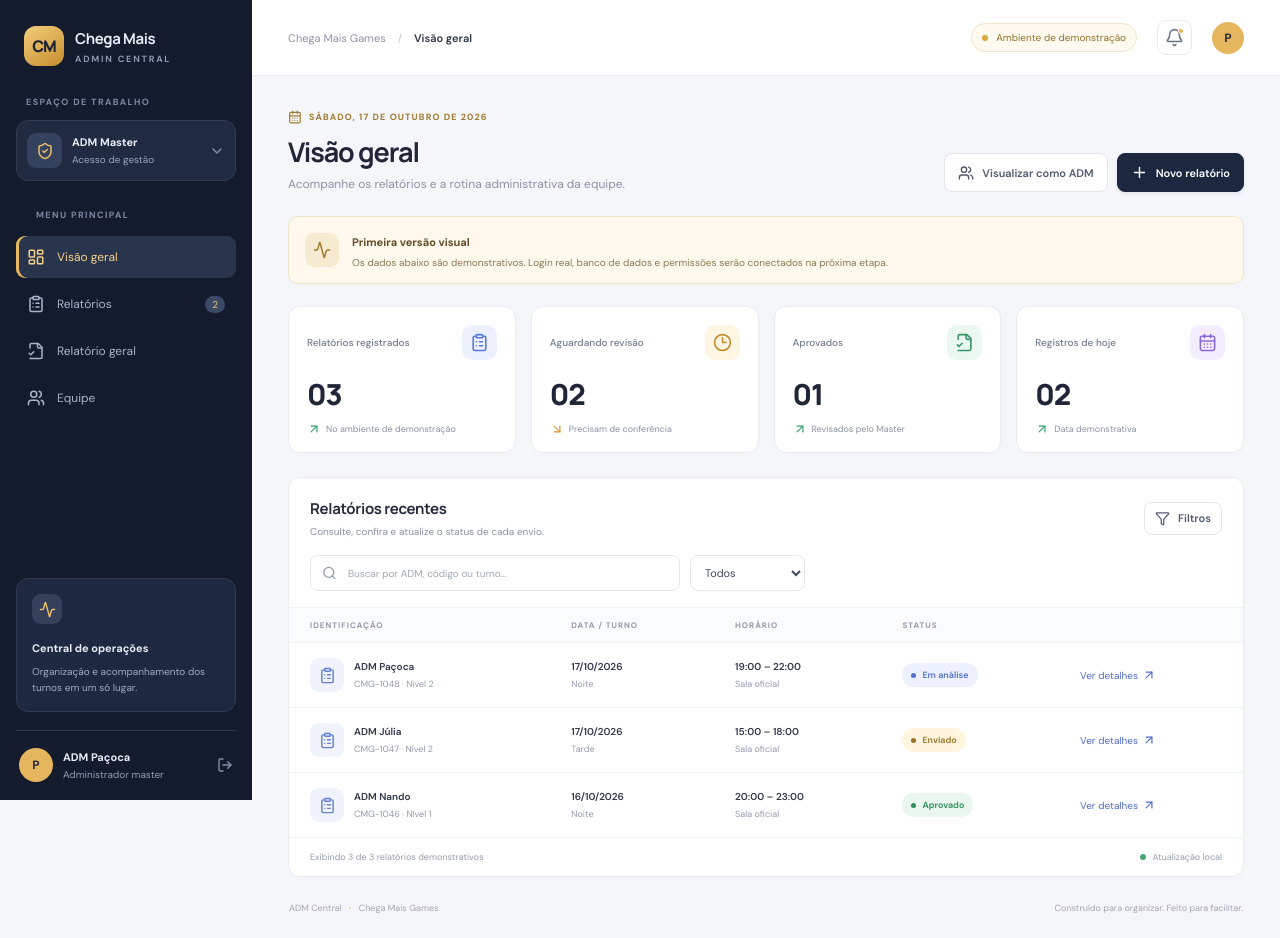
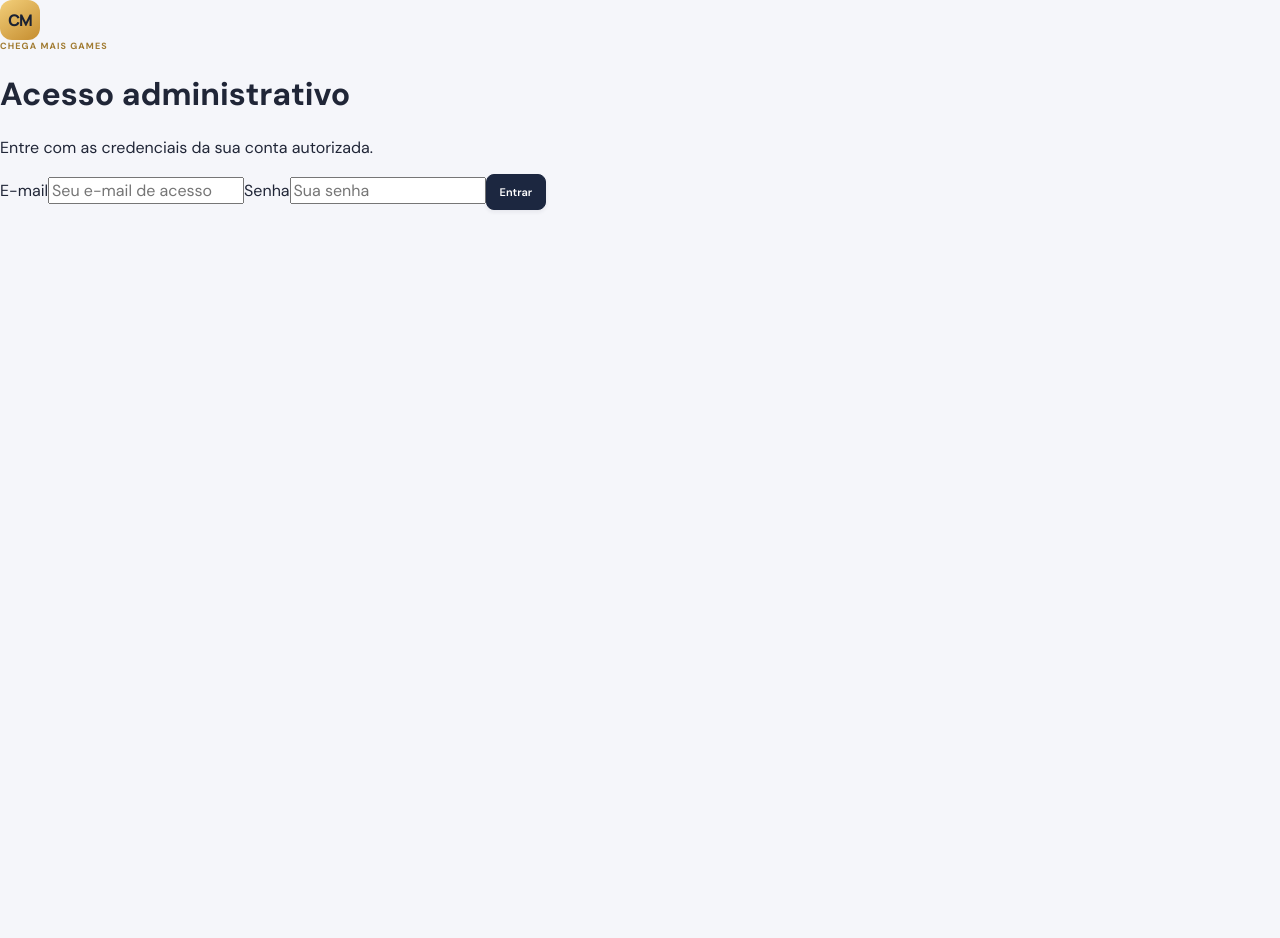
Before and after one commit to droidlokobtos/admschegamais, a React (Vite) app: page / in a window 1280 px wide. After the commit the page ends 800 px from the top, so only its background shows below. Built offline with nearby package versions, Linux system fonts and the light colour scheme; no server answers.

Commit message:
Require Supabase authentication before app access

```diff
--- a/src/main.tsx
+++ b/src/main.tsx
@@ -1,10 +1,10 @@
 import React from "react";
 import { createRoot } from "react-dom/client";
-import App from "./App";
+import AuthGate from "./AuthGate";
 import "./index.css";
 
 createRoot(document.getElementById("root")!).render(
   <React.StrictMode>
-    <App />
+    <AuthGate />
   </React.StrictMode>
 );
```
